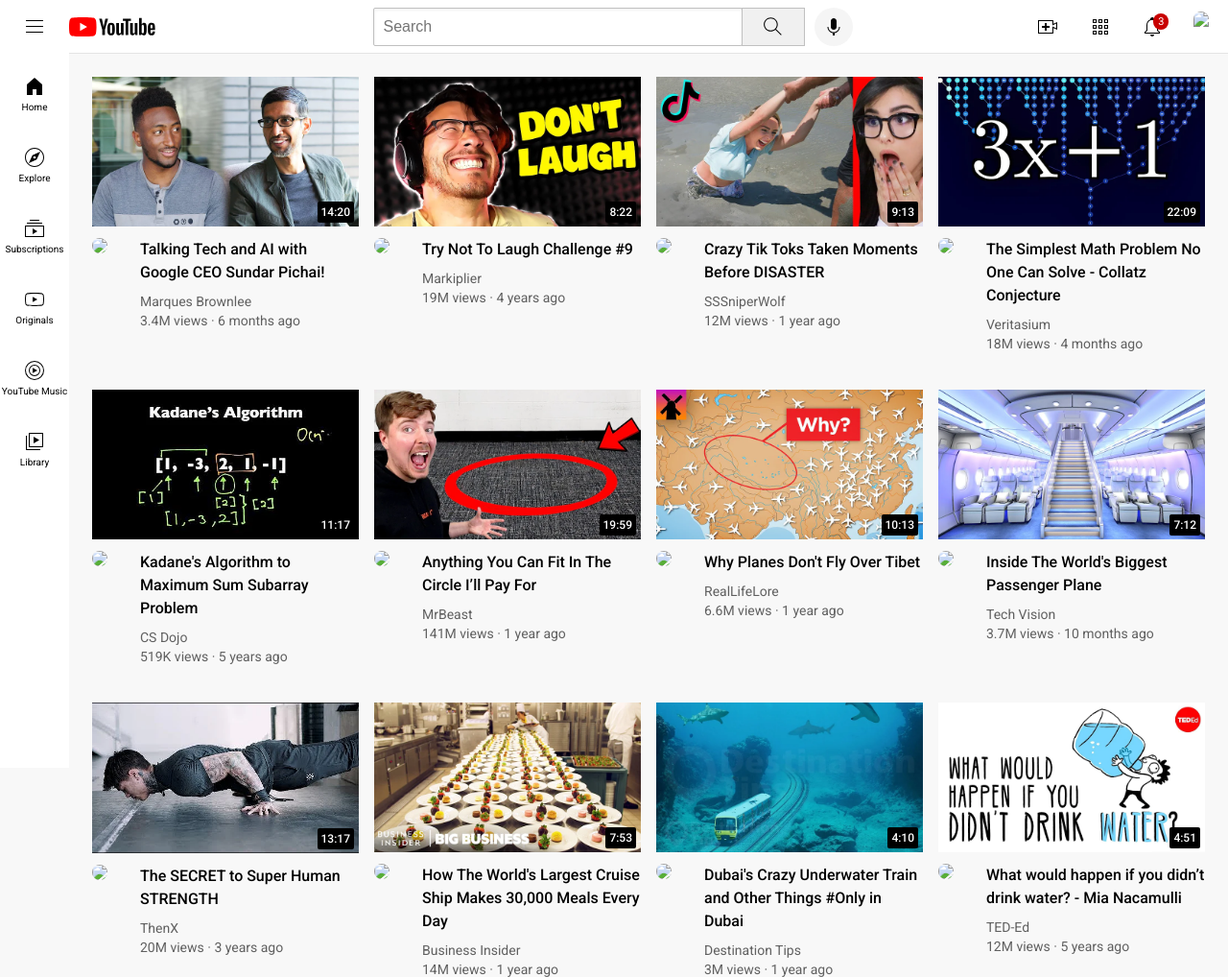
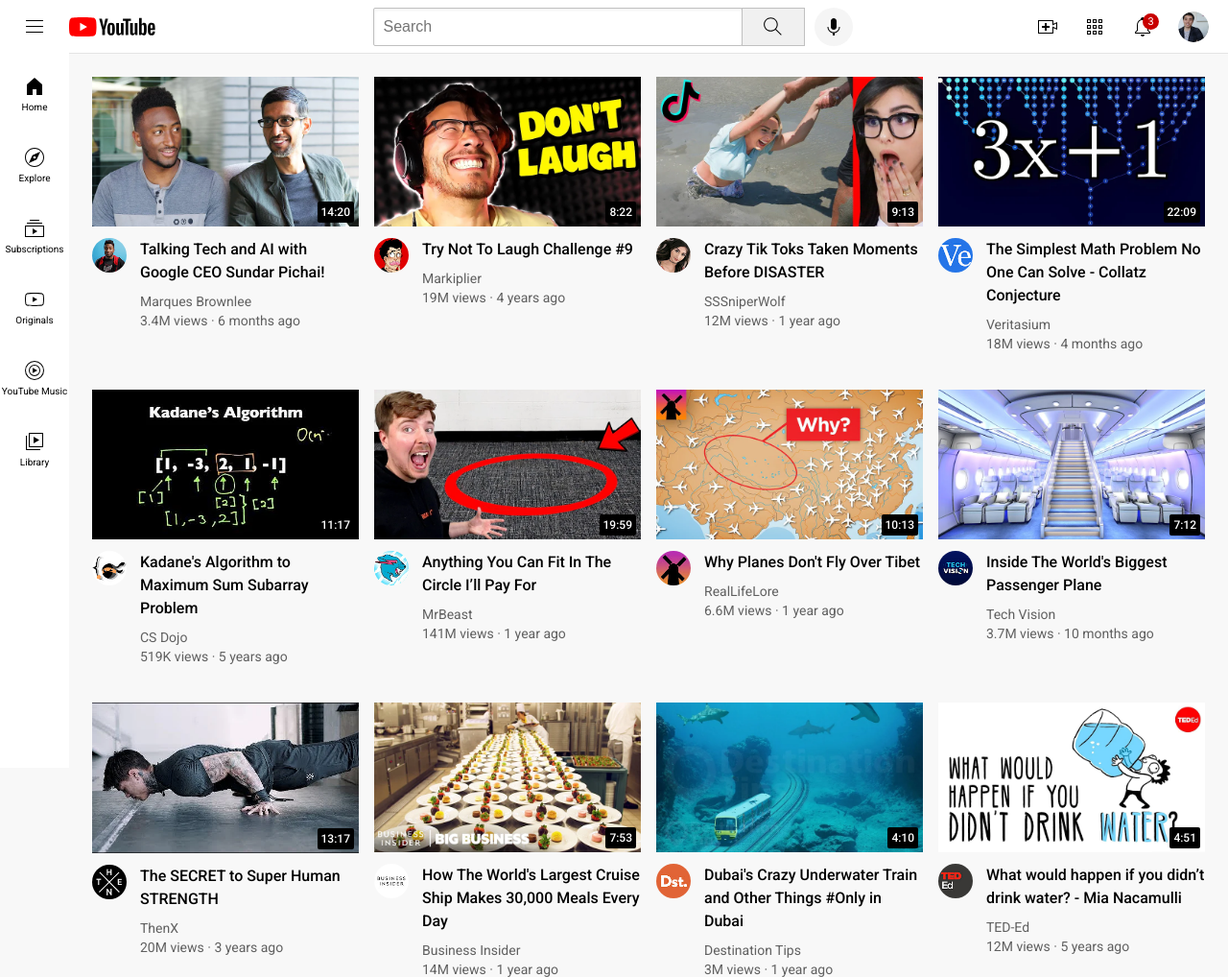
Before and after one commit to pranav200921/pranav, a plain HTML site: page index.html in a window 1280 px wide. Shown: the whole page at 96% size. Drawn offline with Linux system fonts and the light colour scheme.

Commit message:
Add files via upload

```diff
--- a/index.html
+++ b/index.html
@@ -44,7 +44,7 @@
           <div class="notifications-count">3</div>
           <div class="tooltip">Notifications</div>
         </div>
-        <img class="current-user-picture" src="channel-pictures/my-channel.jpeg">
+        <img class="current-user-picture" src="channelpictures/my-channel.jpeg">
       </div>
     </header>
 
@@ -84,7 +84,7 @@
           </div>
           <div class="video-info-grid">
             <div class="channel-picture">
-              <img class="profile-picture" src="channel-pictures/channel-1.jpeg">
+              <img class="profile-picture" src="channelpictures/channel-1.jpeg">
             </div>
             <div class="video-info">
               <p class="video-title">
@@ -107,7 +107,7 @@
           </div>
           <div class="video-info-grid">
             <div class="channel-picture">
-              <img class="profile-picture" src="channel-pictures/channel-2.jpeg">
+              <img class="profile-picture" src="channelpictures/channel-2.jpeg">
             </div>
             <div class="video-info">
               <p class="video-title">
@@ -130,7 +130,7 @@
           </div>
           <div class="video-info-grid">
             <div class="channel-picture">
-              <img class="profile-picture" src="channel-pictures/channel-3.jpeg">
+              <img class="profile-picture" src="channelpictures/channel-3.jpeg">
             </div>
             <div class="video-info">
               <p class="video-title">
@@ -153,7 +153,7 @@
           </div>
           <div class="video-info-grid">
             <div class="channel-picture">
-              <img class="profile-picture" src="channel-pictures/channel-4.jpeg">
+              <img class="profile-picture" src="channelpictures/channel-4.jpeg">
             </div>
             <div class="video-info">
               <p class="video-title">
@@ -176,7 +176,7 @@
           </div>
           <div class="video-info-grid">
             <div class="channel-picture">
-              <img class="profile-picture" src="channel-pictures/channel-5.jpeg">
+              <img class="profile-picture" src="channelpictures/channel-5.jpeg">
             </div>
             <div class="video-info">
               <p class="video-title">
@@ -199,7 +199,7 @@
           </div>
           <div class="video-info-grid">
             <div class="channel-picture">
-              <img class="profile-picture" src="channel-pictures/channel-6.jpeg">
+              <img class="profile-picture" src="channelpictures/channel-6.jpeg">
             </div>
             <div class="video-info">
               <p class="video-title">
@@ -222,7 +222,7 @@
           </div>
           <div class="video-info-grid">
             <div class="channel-picture">
-              <img class="profile-picture" src="channel-pictures/channel-7.jpeg">
+              <img class="profile-picture" src="channelpictures/channel-7.jpeg">
             </div>
             <div class="video-info">
               <p class="video-title">
@@ -245,7 +245,7 @@
           </div>
           <div class="video-info-grid">
             <div class="channel-picture">
-              <img class="profile-picture" src="channel-pictures/channel-8.jpeg">
+              <img class="profile-picture" src="channelpictures/channel-8.jpeg">
             </div>
             <div class="video-info">
               <p class="video-title">
@@ -268,7 +268,7 @@
           </div>
           <div class="video-info-grid">
             <div class="channel-picture">
-              <img class="profile-picture" src="channel-pictures/channel-9.jpeg">
+              <img class="profile-picture" src="channelpictures/channel-9.jpeg">
             </div>
             <div class="video-info">
               <p class="video-title">
@@ -291,7 +291,7 @@
           </div>
           <div class="video-info-grid">
             <div class="channel-picture">
-              <img class="profile-picture" src="channel-pictures/channel-10.jpeg">
+              <img class="profile-picture" src="channelpictures/channel-10.jpeg">
             </div>
             <div class="video-info">
               <p class="video-title">
@@ -314,7 +314,7 @@
           </div>
           <div class="video-info-grid">
             <div class="channel-picture">
-              <img class="profile-picture" src="channel-pictures/channel-11.jpeg">
+              <img class="profile-picture" src="channelpictures/channel-11.jpeg">
             </div>
             <div class="video-info">
               <p class="video-title">
@@ -337,7 +337,7 @@
           </div>
           <div class="video-info-grid">
             <div class="channel-picture">
-              <img class="profile-picture" src="channel-pictures/channel-12.jpeg">
+              <img class="profile-picture" src="channelpictures/channel-12.jpeg">
             </div>
             <div class="video-info">
               <p class="video-title">
```
